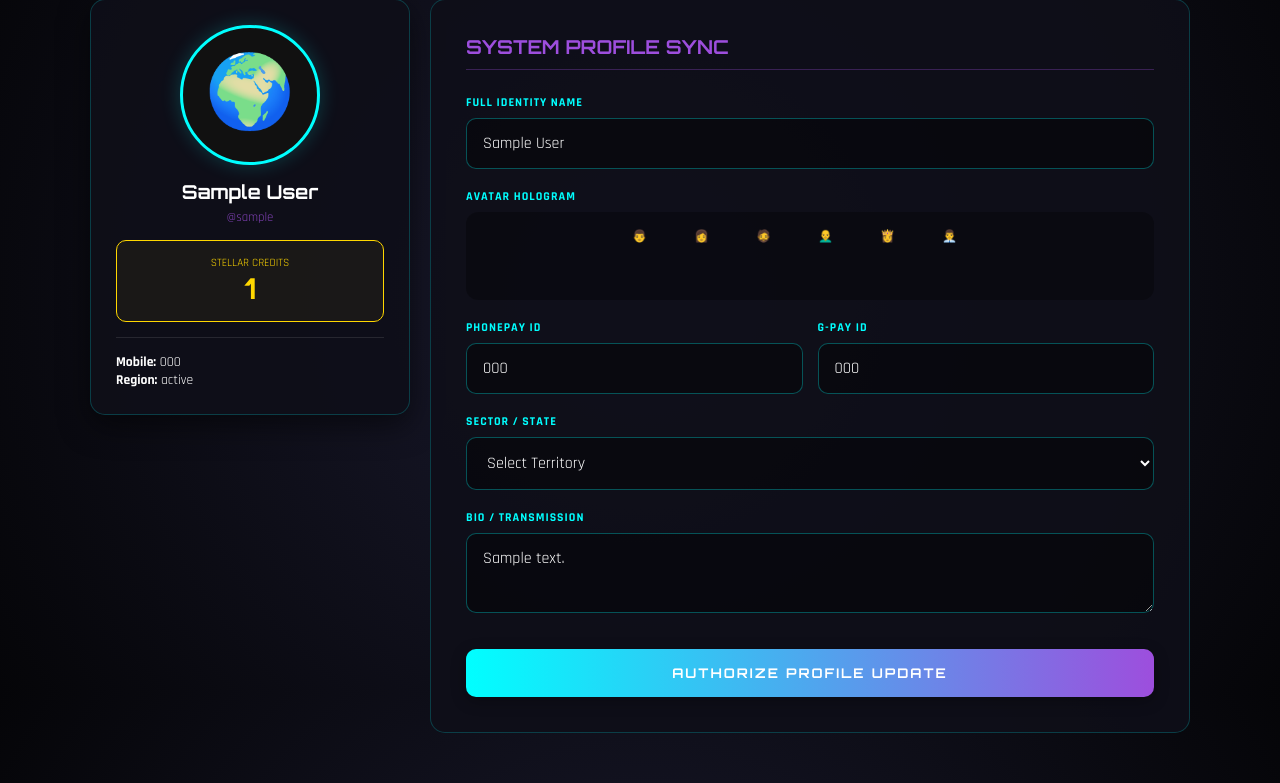
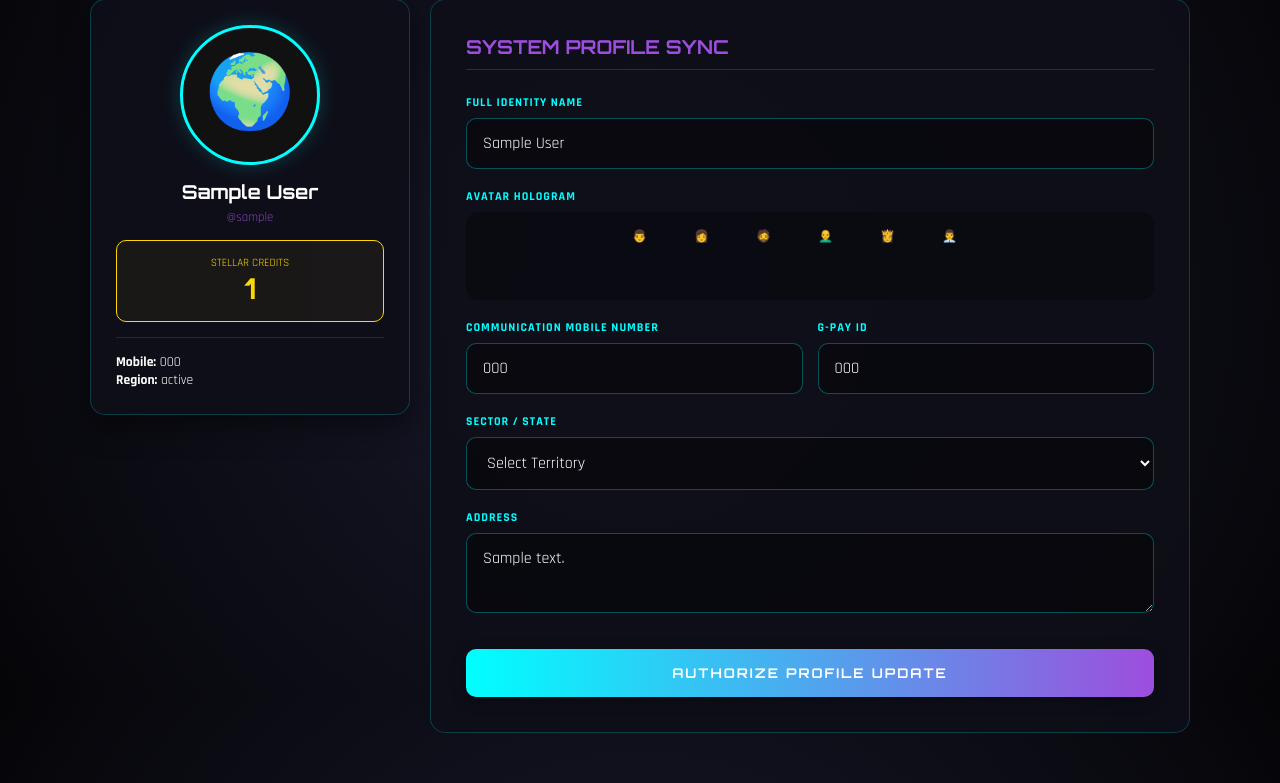
Before and after one commit to Sunandkumar1477/Astraden, a PHP site: page /profile.php in a window 1280 px wide. Shown: the part 107-890 px from the top of the page. Run offline with PHP 8.4, Linux system fonts and the light colour scheme; the visitor is signed in with stand-in values (Sample User, id 1); tables that the repository leaves empty hold one stand-in row (values such as "Sample post"); data that the repository does not hold is empty.

Commit message:
Profle page

```diff
--- a/profile.php
+++ b/profile.php
@@ -415,8 +415,8 @@ $indian_states = ['Andhra Pradesh', 'Arunachal Pradesh', 'Assam', 'Bihar', 'Chha
 
                 <div style="display:grid; grid-template-columns: 1fr 1fr; gap: 15px;">
                     <div class="form-group">
-                        <label>PhonePay ID</label>
-                        <input type="text" name="phone_pay" class="form-control" value="<?php echo htmlspecialchars($profile['phone_pay_number'] ?? ''); ?>">
+                        <label>Communication Mobile Number</label>
+                        <input type="text" name="phone_pay" class="form-control" value="<?php echo htmlspecialchars($profile['phone_pay_number'] ?? ''); ?>" placeholder="Enter communication mobile number">
                     </div>
                     <div class="form-group">
                         <label>G-Pay ID</label>
@@ -437,8 +437,8 @@ $indian_states = ['Andhra Pradesh', 'Arunachal Pradesh', 'Assam', 'Bihar', 'Chha
                 </div>
 
                 <div class="form-group">
-                    <label>Bio / Transmission</label>
-                    <textarea name="bio" class="form-control" style="min-height:80px;"><?php echo htmlspecialchars($profile['bio'] ?? ''); ?></textarea>
+                    <label>Address</label>
+                    <textarea name="bio" class="form-control" style="min-height:80px;" placeholder="Enter your address"><?php echo htmlspecialchars($profile['bio'] ?? ''); ?></textarea>
                 </div>
 
                 <button type="submit" class="submit-btn">Authorize Profile Update</button>
--- a/view_profile.php
+++ b/view_profile.php
@@ -446,7 +446,7 @@ $conn->close();
 
                 <?php if ($profile && $profile['phone_pay_number']): ?>
                 <div class="info-card">
-                    <h3>PhonePay</h3>
+                    <h3>Communication Mobile Number</h3>
                     <p><?php echo htmlspecialchars($profile['phone_pay_number']); ?></p>
                 </div>
                 <?php endif; ?>
@@ -461,7 +461,7 @@ $conn->close();
 
             <?php if ($profile && $profile['bio']): ?>
             <div class="bio-section">
-                <h3>Bio Data</h3>
+                <h3>Address</h3>
                 <p><?php echo nl2br(htmlspecialchars($profile['bio'])); ?></p>
             </div>
             <?php endif; ?>
```
